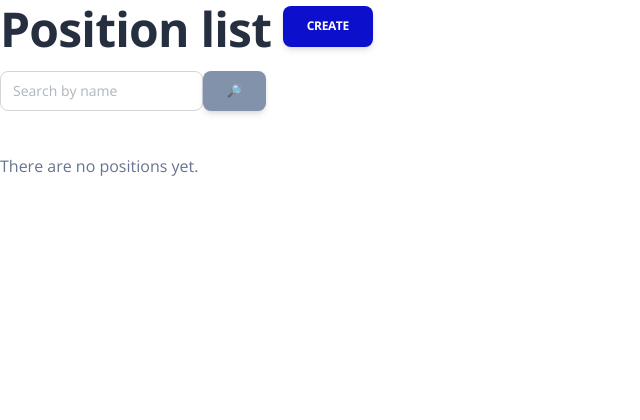
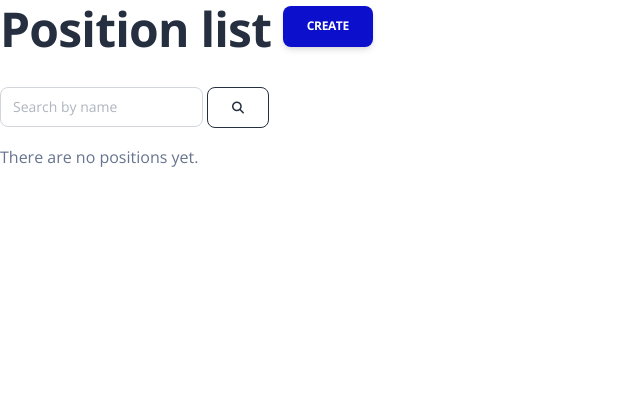
Before and after one commit to loplicat/it-company-task-manager, a Django app: template templates/task_manager/position_list.html in a window 1280 px wide. Shown: the top 420 px of the page, without its empty margins (0-640 px from the left). Run offline with Django 5.2, Linux system fonts and the light colour scheme; the template is opened without the code that fills it: values that come from a table or form of the project are taken from there, others are empty; some libraries are stand-ins or nearby versions.

Commit message:
Renew search_form.html

```diff
--- a/templates/includes/search_form.html
+++ b/templates/includes/search_form.html
@@ -1,8 +1,11 @@
 {% load crispy_forms_filters %}
 {% load static %}
-<form class="form-inline" action="" method="get">
-  {% csrf_token %}
-  {{ search_form|crispy }}
-  <button class="btn btn-secondary search-label-icon" type="submit" value="submit">🔎</button>
-</form>
-<br>
+<div class="input-group mt-3 ms-44">
+  <form class="form-inline-search" action="" method="get">
+    {% csrf_token %}
+    {{ search_form|crispy }}
+    <button class="btn btn-outline-dark ms-1" id="search-btn" type="submit" value="submit">
+      <i class="fa fa fa-search"></i>
+    </button>
+  </form>
+</div>
```
Also changed, not shown: templates/includes/sidebar.html (deleted, +0 -16 lines).
